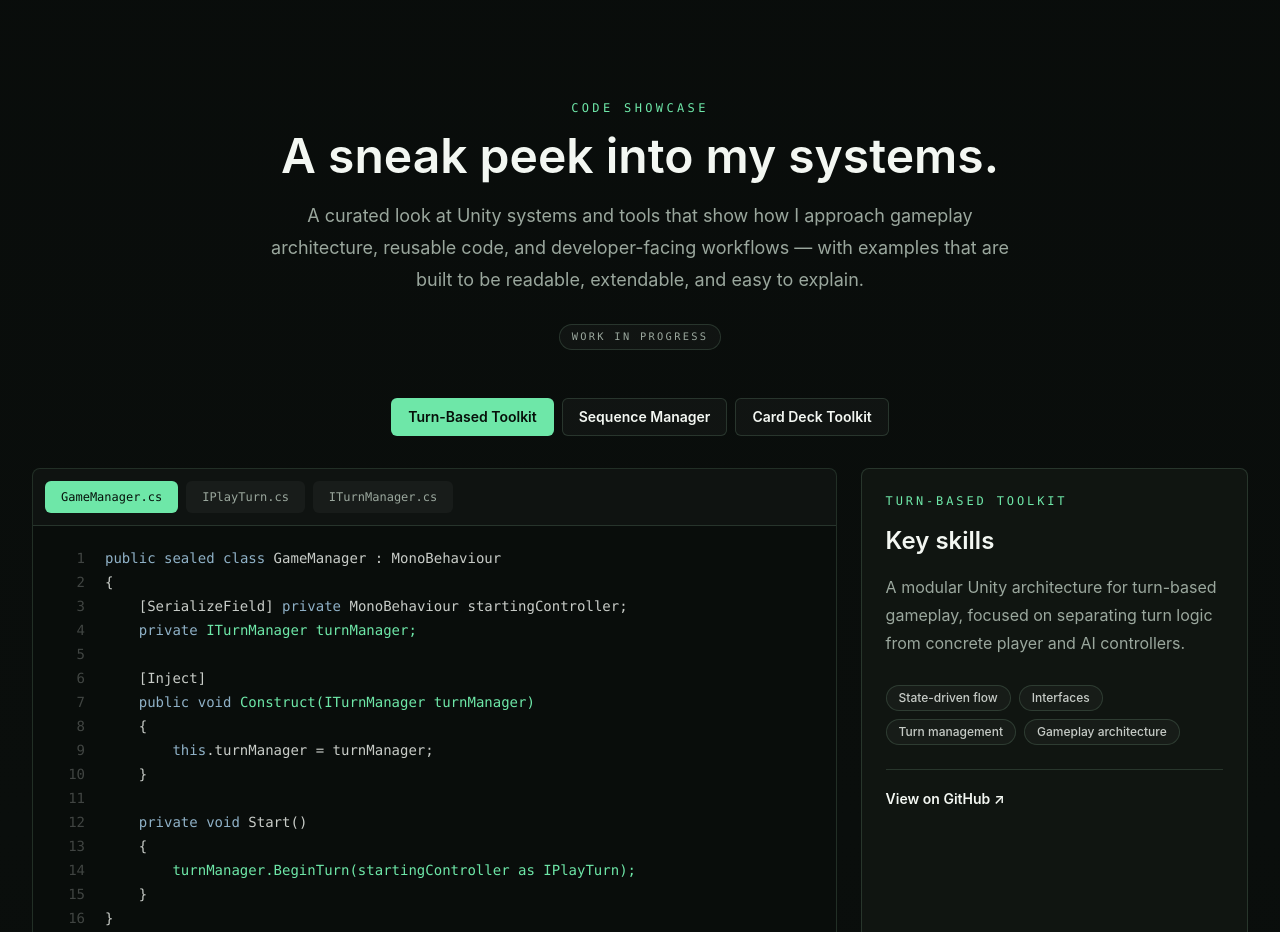
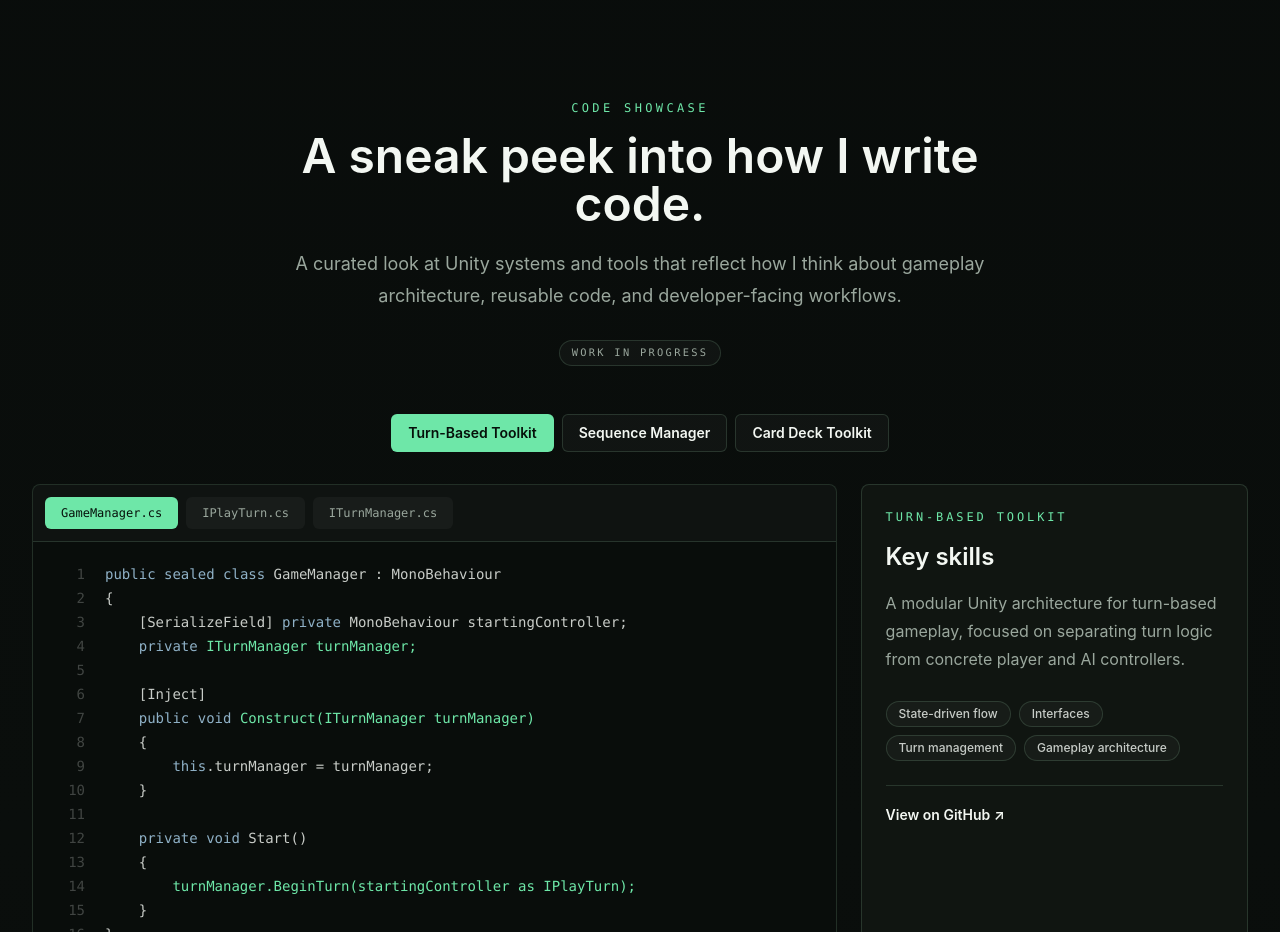
Before and after one commit to DeanAviv/dean-aviv-portfolio, a Next.js app: page / in a window 1280 px wide. Shown: the part 2920-3852 px from the top of the page. Built offline with nearby package versions, Linux system fonts and the light colour scheme.

Commit message:
Refine code showcase heading copy

```diff
--- a/src/data/site.ts
+++ b/src/data/site.ts
@@ -54,9 +54,9 @@ export const site = {
     },
     code: {
       eyebrow: "Code Showcase",
-      title: "A sneak peek into my systems.",
+      title: "A sneak peek into how I write code.",
       description:
-        "A curated look at Unity systems and tools that show how I approach gameplay architecture, reusable code, and developer-facing workflows — with examples that are built to be readable, extendable, and easy to explain.",
+        "A curated look at Unity systems and tools that reflect how I think about gameplay architecture, reusable code, and developer-facing workflows.",
     },
     teaching: {
       eyebrow: "Teaching & Student Work",
```
